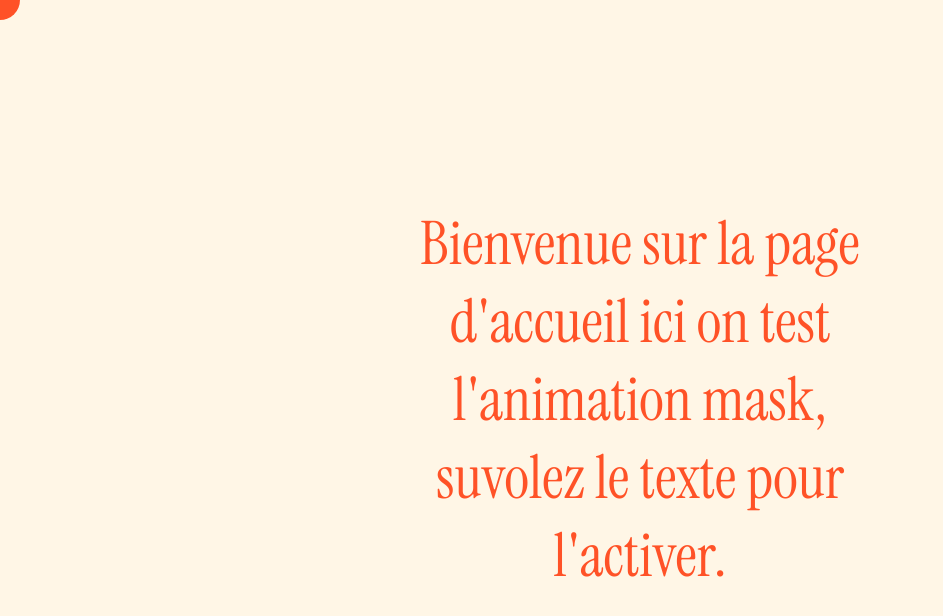
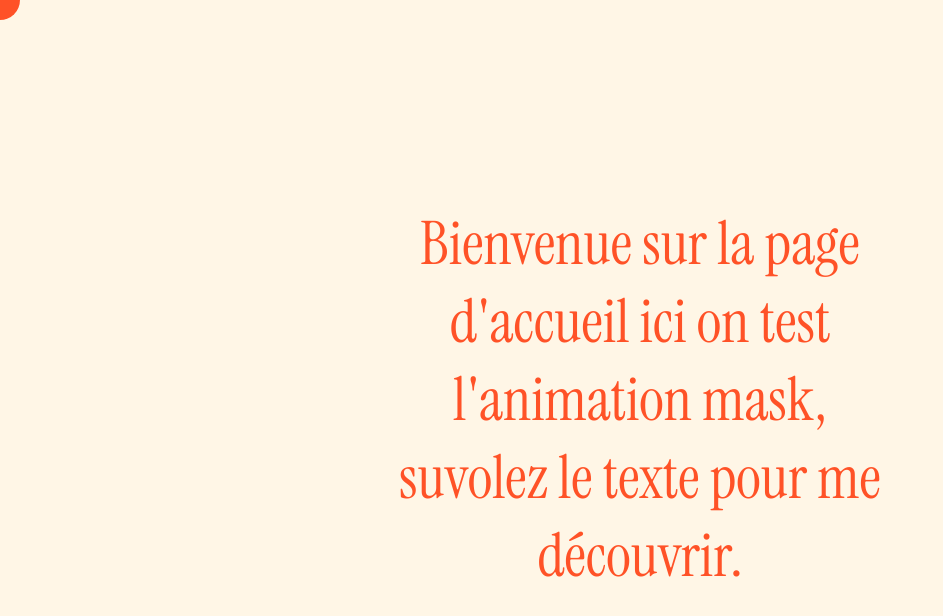
Before and after one commit to Scharlyopitz/MaskEffect, a React (Vite) app: page / in a window 1280 px wide. Shown: the top 616 px of the page, without its empty margins (0-943 px from the left). Built offline with nearby package versions, Linux system fonts and the light colour scheme.

Commit message:
Changement du texte

```diff
--- a/src/App.jsx
+++ b/src/App.jsx
@@ -24,7 +24,7 @@ export default function App() {
           onMouseLeave={() => onMouseLeave()}
         >
           Bienvenue sur la page d'accueil ici on test l'animation mask, suvolez
-          le texte pour l'activer.
+          le texte pour me découvrir.
         </p>
       </div>
 
@@ -36,7 +36,7 @@ export default function App() {
         transition={{ type: "tween", ease: "backOut" }}
         className="textContainer mask"
       >
-        <p>Révelation au survol du texte</p>
+        <p>Super vous m'avez découvert !</p>
       </m.div>
     </main>
   );
```
